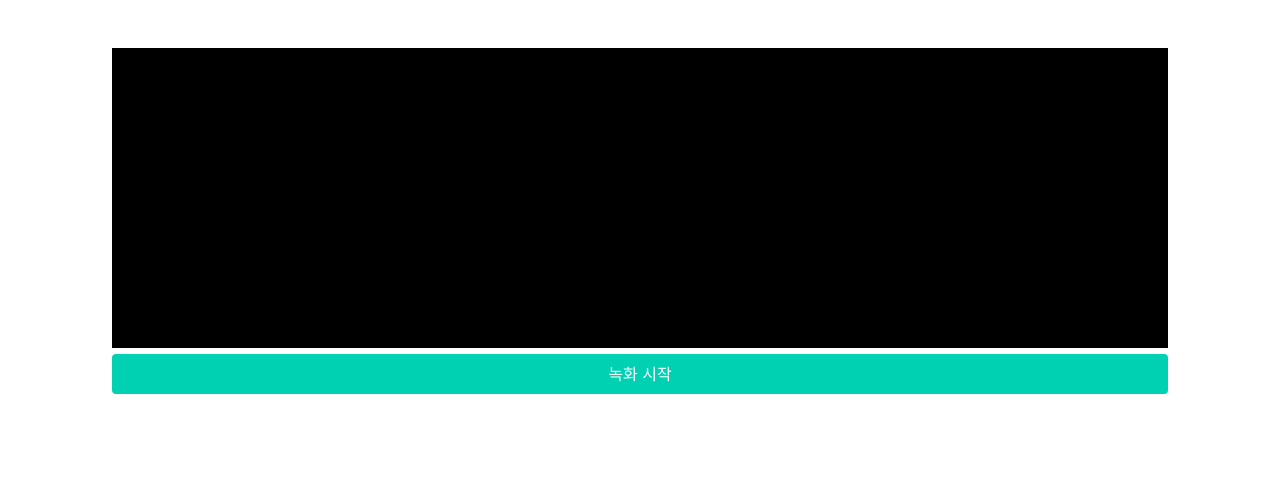
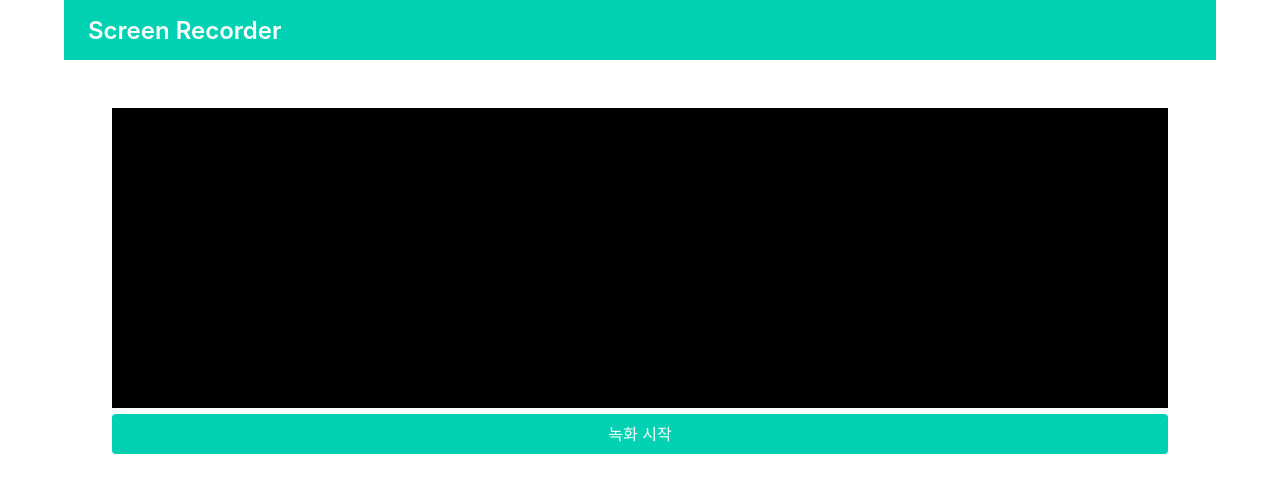
Before and after one commit to minung-dev/web-recorder, a React (Vite) app: page / in a window 1280 px wide. Shown: the top 492 px of the page. Built offline with nearby package versions, Linux system fonts and the light colour scheme.

Commit message:
feat: Header 추가

```diff
--- a/src/MainApp.tsx
+++ b/src/MainApp.tsx
@@ -3,10 +3,15 @@ import PropTypes from 'prop-types';
 import Button from './components/Button';
 
 import RecordPage from './pages/RecordPage';
+import Header from './components/Header';
 
 function MainApp() {
   return (
-    <RecordPage />
+    <>
+      <Header />
+      <RecordPage />
+    </>
+
   );
 }
 
--- /dev/null
+++ b/src/components/Header/index.tsx
@@ -0,0 +1,18 @@
+import React from 'react';
+
+type HeaderProps = {};
+
+function Header(props: HeaderProps) {
+  return (
+    <nav className="container navbar has-background-primary px-5 py-1" role="navigation" aria-label="main navigation">
+      <div className="navbar-brand is-flex is-align-items-center">
+        <h1 className="title is-4 has-text-white">Screen Recorder</h1>
+      </div>
+    </nav>
+  );
+}
+
+Header.defaultProps = {
+};
+
+export default Header;
```
